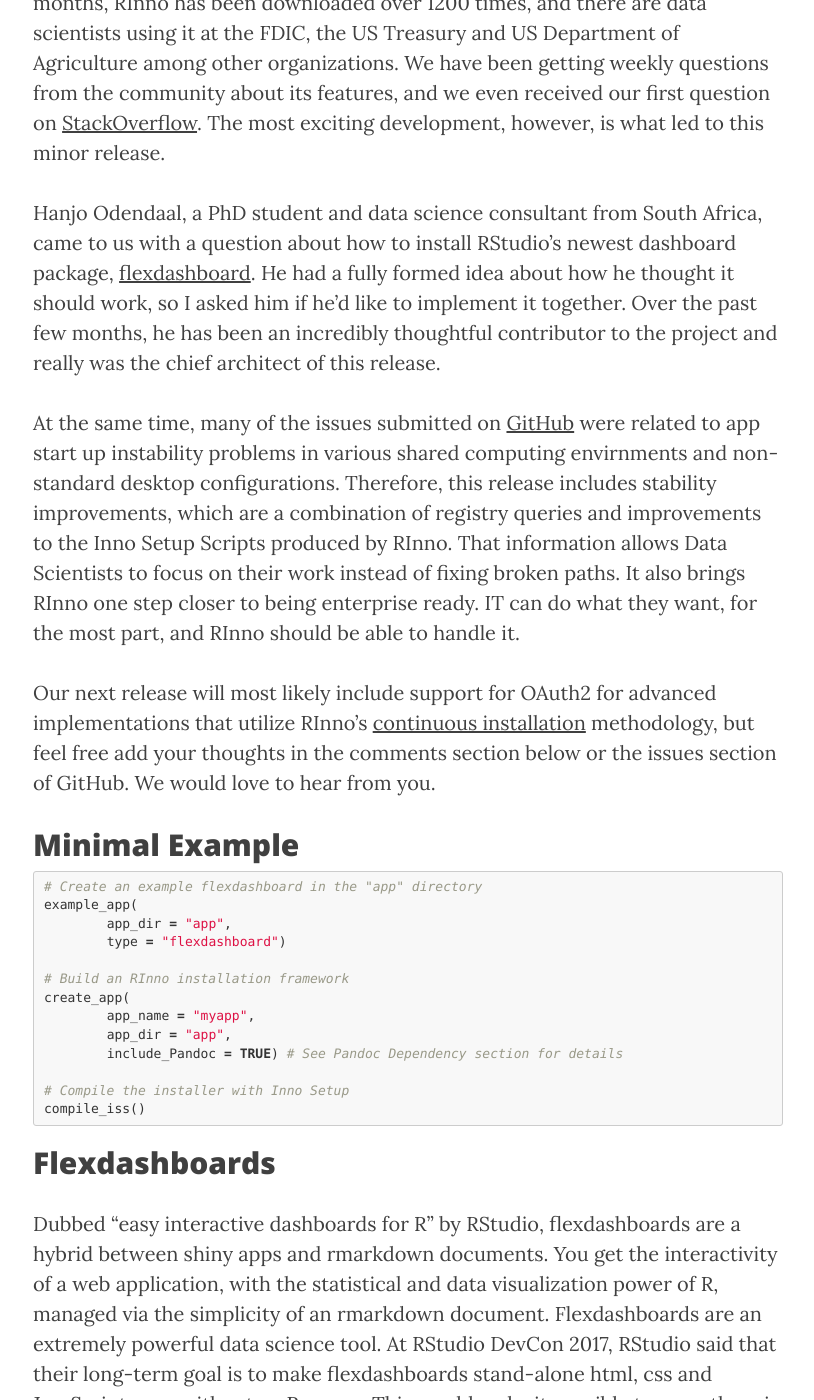
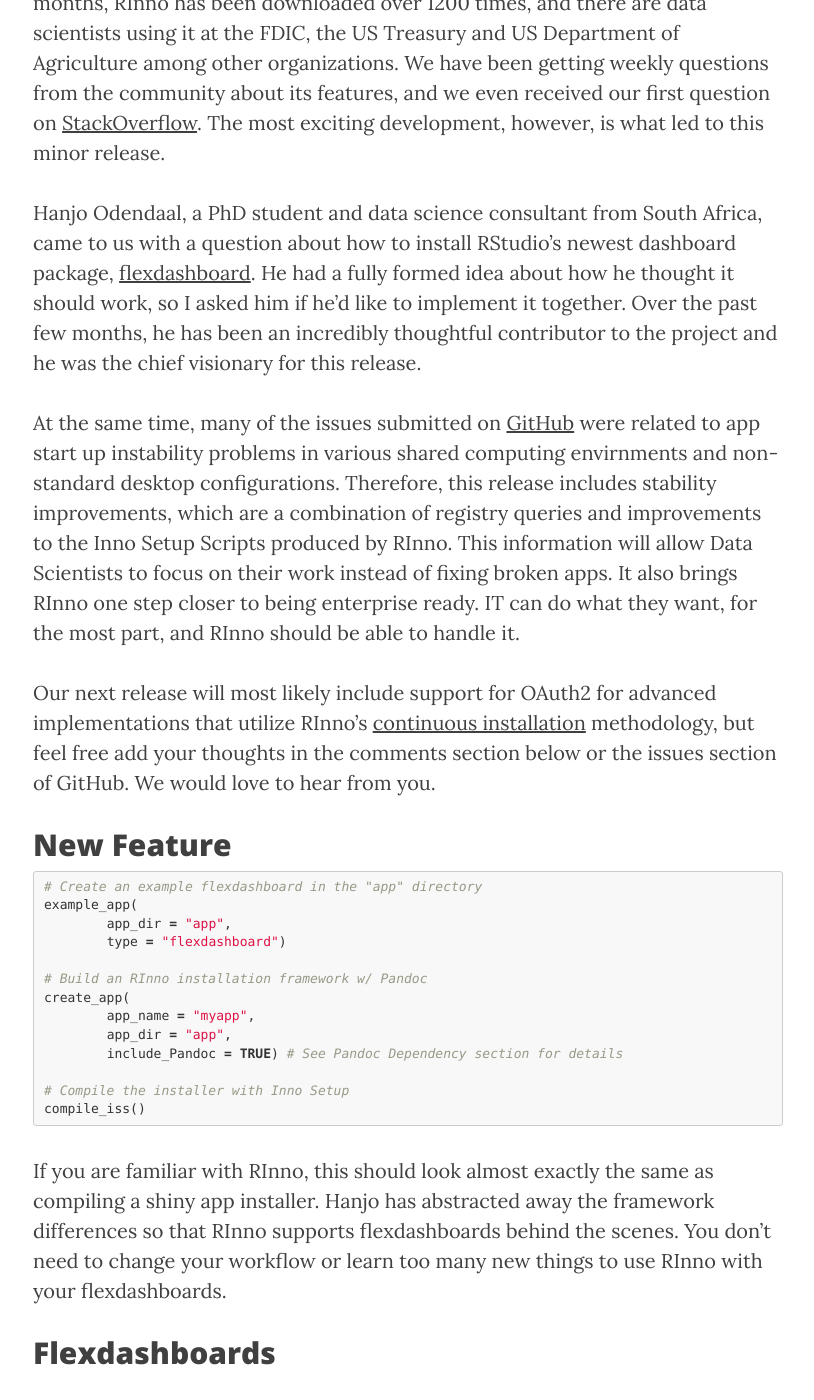
Before and after one commit to ficonsulting/filabs, a Jekyll site: the page built from _posts/2017-8-18-RInnov01.markdown, in a window 1280 px wide and 1400 px high, scrolled down 598 px. Shown: the whole window, without its empty margins (232-1046 px from the left). Built offline with Jekyll 4.4.1, drawn with Linux system fonts in a browser that asks for light colours; nearby versions of some CDN libraries; comment, search, counter and statistics services are not loaded; some of the changed text lies outside the part shown.

Commit message:
A few more edits, and fixing a pet pieve of mine about the authors page

```diff
--- a/_posts/2017-8-18-RInnov01.markdown
+++ b/_posts/2017-8-18-RInnov01.markdown
@@ -12,13 +12,13 @@ permalink: /:title
 
 Today, we are happy to announce RInno's first minor release. Over the past 5 months, RInno has been downloaded over 1200 times, and there are data scientists using it at the FDIC, the US Treasury and US Department of Agriculture among other organizations. We have been getting weekly questions from the community about its features, and we even received our first question on [StackOverflow](https://stackoverflow.com/a/45700435/5490949). The most exciting development, however, is what led to this minor release.
 
-Hanjo Odendaal, a PhD student and data science consultant from South Africa, came to us with a question about how to install RStudio's newest dashboard package, [flexdashboard](http://rmarkdown.rstudio.com/flexdashboard/). He had a fully formed idea about how he thought it should work, so I asked him if he'd like to implement it together. Over the past few months, he has been an incredibly thoughtful contributor to the project and really was the chief architect of this release.
+Hanjo Odendaal, a PhD student and data science consultant from South Africa, came to us with a question about how to install RStudio's newest dashboard package, [flexdashboard](http://rmarkdown.rstudio.com/flexdashboard/). He had a fully formed idea about how he thought it should work, so I asked him if he'd like to implement it together. Over the past few months, he has been an incredibly thoughtful contributor to the project and he was the chief visionary for this release.
 
-At the same time, many of the issues submitted on [GitHub](https://github.com/ficonsulting/RInno/issues) were related to app start up instability problems in various shared computing envirnments and non-standard desktop configurations. Therefore, this release includes stability improvements, which are a combination of registry queries and improvements to the Inno Setup Scripts produced by RInno. That information allows Data Scientists to focus on their work instead of fixing broken paths. It also brings RInno one step closer to being enterprise ready. IT can do what they want, for the most part, and RInno should be able to handle it.
+At the same time, many of the issues submitted on [GitHub](https://github.com/ficonsulting/RInno/issues) were related to app start up instability problems in various shared computing envirnments and non-standard desktop configurations. Therefore, this release includes stability improvements, which are a combination of registry queries and improvements to the Inno Setup Scripts produced by RInno. This information will allow Data Scientists to focus on their work instead of fixing broken apps. It also brings RInno one step closer to being enterprise ready. IT can do what they want, for the most part, and RInno should be able to handle it.
 
 Our next release will most likely include support for OAuth2 for advanced implementations that utilize RInno's [continuous installation](https://cran.r-project.org/web/packages/RInno/vignettes/cont-installation.html) methodology, but feel free add your thoughts in the comments section below or the issues section of GitHub. We would love to hear from you.
 
-## Minimal Example
+## New Feature
 
 {% highlight r %}
 # Create an example flexdashboard in the "app" directory
@@ -26,7 +26,7 @@ example_app(
 	app_dir = "app",
 	type = "flexdashboard")
 
-# Build an RInno installation framework
+# Build an RInno installation framework w/ Pandoc
 create_app(
 	app_name = "myapp",
 	app_dir = "app",
@@ -35,6 +35,8 @@ create_app(
 # Compile the installer with Inno Setup
 compile_iss()
 {% endhighlight %}
+
+If you are familiar with RInno, this should look almost exactly the same as compiling a shiny app installer. Hanjo has abstracted away the framework differences so that RInno supports flexdashboards behind the scenes. You don't need to change your workflow or learn too many new things to use RInno with your flexdashboards.
 
 ## Flexdashboards
 Dubbed "easy interactive dashboards for R" by RStudio, flexdashboards are a hybrid between shiny apps and rmarkdown documents. You get the interactivity of a web application, with the statistical and data visualization power of R, managed via the simplicity of an rmarkdown document. Flexdashboards are an extremely powerful data science tool. At RStudio DevCon 2017, RStudio said that their long-term goal is to  make flexdashboards stand-alone html, css and JavaScript apps without an R server. This would make it possible to open them in a browser without R running and expand their audience in many business settings. I am incredibly excited about this project, and we will continue to look for ways to support it through RInno.
```
Also changed, not shown: other parts of _posts/2017-8-18-RInnov01.markdown (+1 -1 lines), authors.html (+6 -5 lines).
